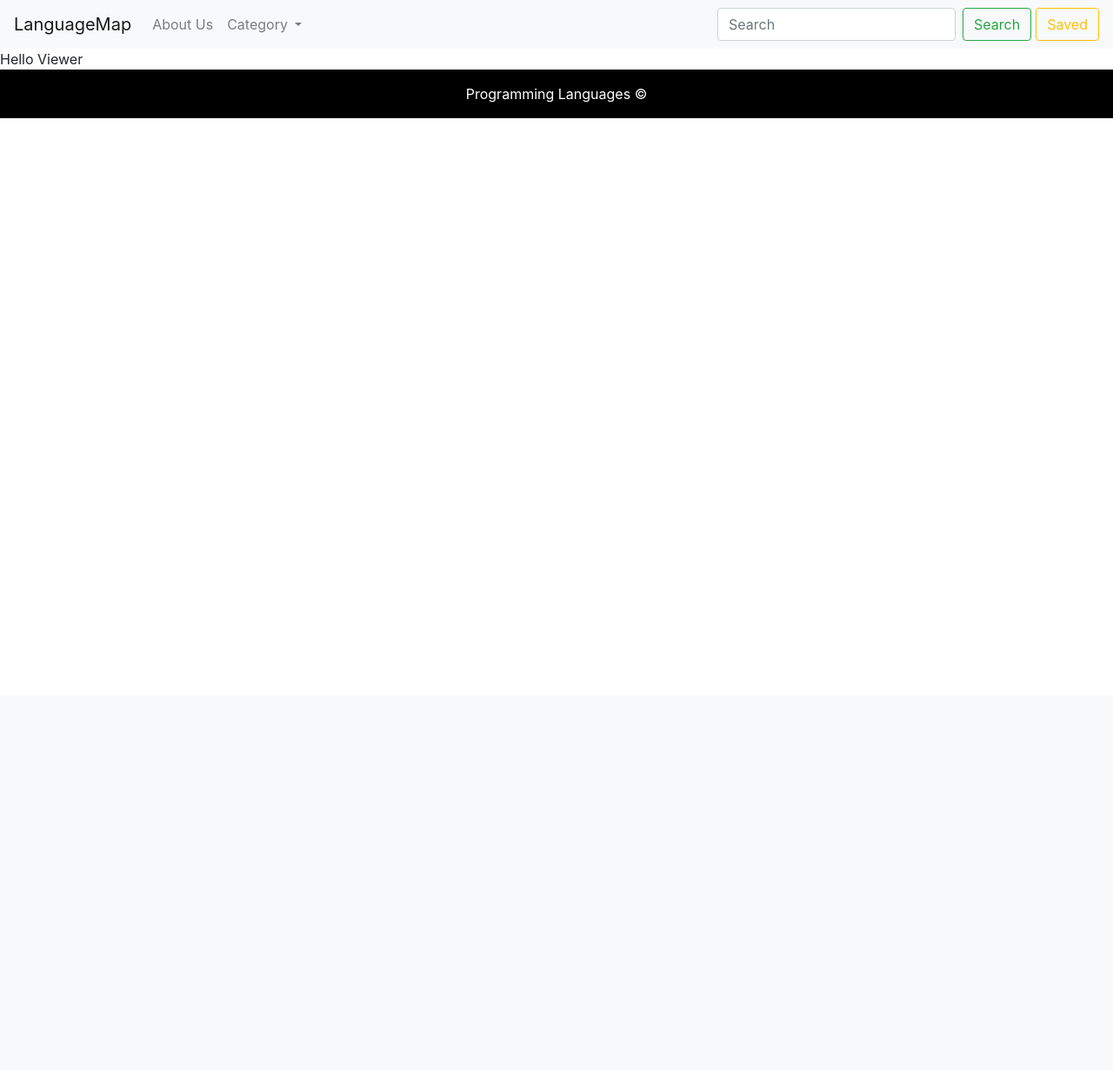
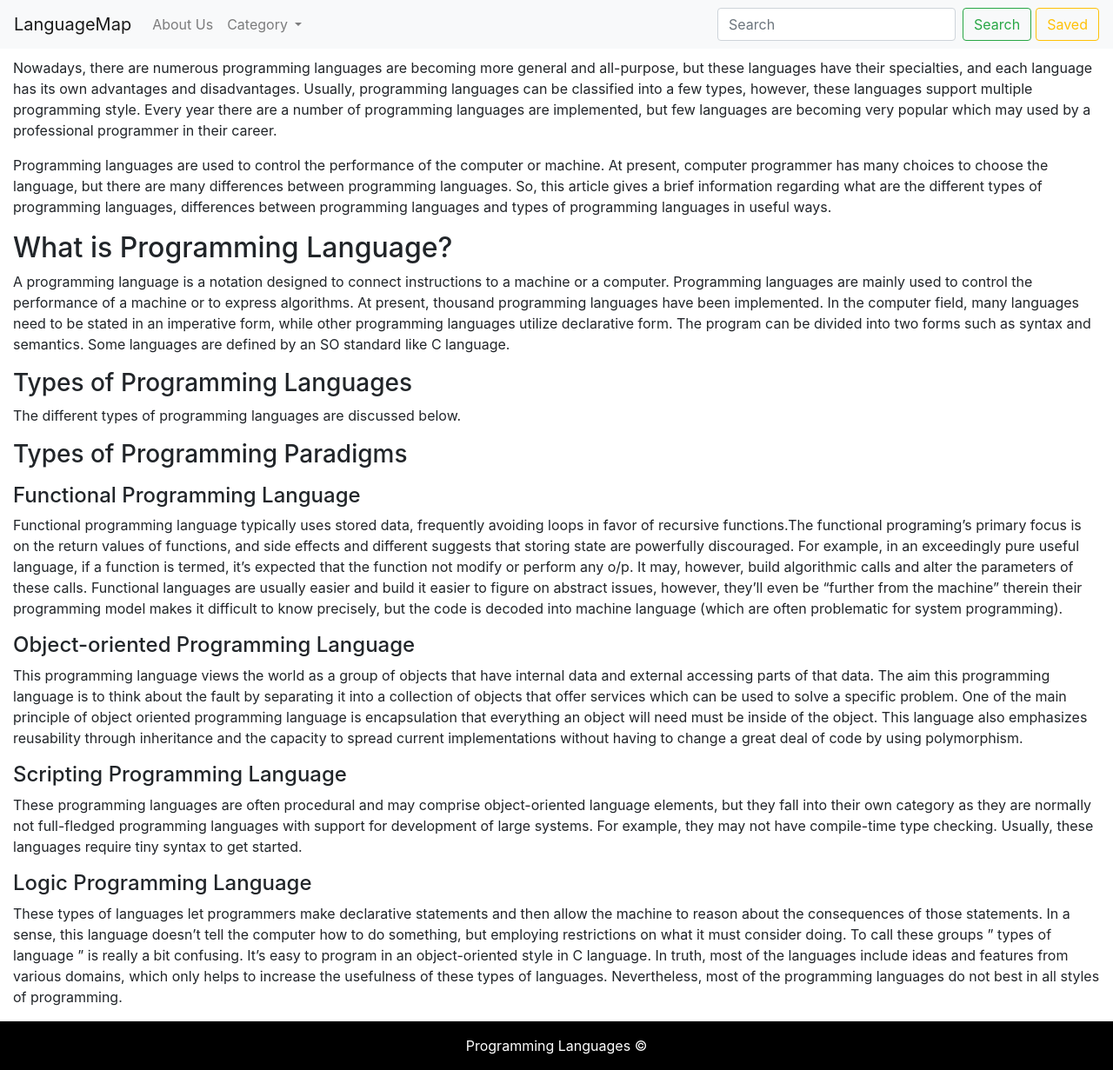
Before and after one commit to Srhag/ProgramLanguages.github.io, a Django app: page /about/ in a window 1280 px wide. Shown: the whole page at 87% size. Before the commit the page ends 136 px from the top, so only its background shows below. Run offline with Django 3.2, Linux system fonts and the light colour scheme; some libraries are stand-ins or nearby versions.

Commit message:
About Page Inserted

```diff
--- a/plm/templates/plm/about.html
+++ b/plm/templates/plm/about.html
@@ -3,5 +3,84 @@
 {% block title %} About {% endblock %}
 
 {% block body %}
-Hello Viewer
+<div class="content">
+    <p>
+        Nowadays, there are numerous programming languages are becoming more general and all-purpose,
+        but these languages have their specialties, and each language has its own advantages and disadvantages.
+        Usually, programming languages can be classified into a few types, however,
+        these languages support multiple programming style.
+        Every year there are a number of programming languages are implemented,
+        but few languages are becoming very popular which may used by a professional programmer in their career.
+    </p>
+    <p>
+        Programming languages are used to control the performance of the computer or machine.
+        At present, computer programmer has many choices to choose the language,
+        but there are many differences between programming languages.
+        So, this article gives a brief information regarding what are the different types of programming languages,
+        differences between programming languages and types of programming languages in useful ways.
+    </p>
+    <p>
+        <h2>What is Programming Language?</h2>
+        <p>
+            A programming language is a notation designed to connect instructions to a machine or a computer.
+            Programming languages are mainly used to control the performance of a machine or to express
+            algorithms. At present, thousand programming languages have been implemented.
+            In the computer field, many languages need to be stated in an imperative form,
+            while other programming languages utilize declarative form.
+            The program can be divided into two forms such as syntax and semantics.
+            Some languages are defined by an SO standard like C language.
+        </p>
+    </p>
+    <p>
+        <h3>Types of Programming Languages</h3>
+        <p>The different types of programming languages are discussed below.</p>
+    </p>
+        <h3>Types of Programming Paradigms</h3>
+        <p>
+            <h4>Functional Programming Language</h4>
+            <p>
+                Functional programming language typically uses stored data, frequently avoiding loops in favor of recursive
+                functions.The functional programing’s primary focus is on the return values of functions, and side effects and different
+                suggests that storing state are powerfully discouraged. For example, in an exceedingly pure useful language, if a
+                function is termed, it’s expected that the function not modify or perform any o/p. It may, however, build algorithmic
+                calls and alter the parameters of these calls. Functional languages are usually easier and build it easier to figure on
+                abstract issues, however, they’ll even be “further from the machine” therein their programming model makes it difficult
+                to know precisely, but the code is decoded into machine language (which are often problematic for system programming).
+            </p>
+        </p>
+        <p>
+            <h4>Object-oriented Programming Language</h4>
+            <p>
+                This programming language views the world as a group of objects that have internal data and external accessing parts of
+                that data. The aim this programming language is to think about the fault by separating it into a collection of objects
+                that offer services which can be used to solve a specific problem. One of the main principle of object oriented
+                programming language is encapsulation that everything an object will need must be inside of the object. This language
+                also emphasizes reusability through inheritance and the capacity to spread current implementations without having to
+                change a great deal of code by using polymorphism.
+            </p>
+        </p>
+
+        <p>
+            <h4>Scripting Programming Language</h4>
+            <p>
+                These programming languages are often procedural and may comprise object-oriented language elements, but they fall into
+                their own category as they are normally not full-fledged programming languages with support for development of large
+                systems. For example, they may not have compile-time type checking. Usually, these languages require tiny syntax to get
+                started.
+            </p>
+        </p>
+        <p>
+            <h4>Logic Programming Language</h4>
+            <p>
+                These types of languages let programmers make declarative statements and then allow the machine to reason about the
+                consequences of those statements. In a sense, this language doesn’t tell the computer how to do something, but employing
+                restrictions on what it must consider doing.
+
+                To call these groups ” types of language ” is really a bit confusing. It’s easy to program in an object-oriented style
+                in C language. In truth, most of the languages include ideas and features from various domains, which only helps to
+                increase the usefulness of these types of languages. Nevertheless, most of the programming languages do not best in all
+                styles of programming.
+            </p>
+        </p>
+</div>
 {% endblock %}
--- a/plm/templates/plm/base.html
+++ b/plm/templates/plm/base.html
@@ -22,7 +22,7 @@
         <div class="collapse navbar-collapse" id="navbarSupportedContent">
           <ul class="navbar-nav mr-auto">
             <li class="nav-item">
-              <a class="nav-link" href="#">About Us </a>
+              <a class="nav-link" href="/plm/about/">About Us </a>
             </li>
             <li class="nav-item dropdown">
               <a class="nav-link dropdown-toggle" href="#" id="navbarDropdown" role="button" data-toggle="dropdown" aria-haspopup="true" aria-expanded="false">
```
Also changed, not shown: db.sqlite3, plm/static/plm/images/PHPLogo.png (added), plm/static/plm/images/PascalLogo.png (added).
